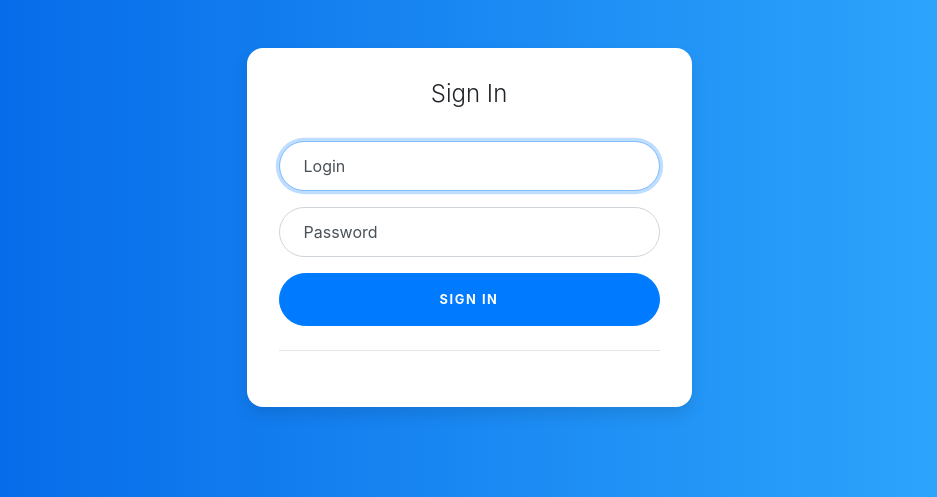
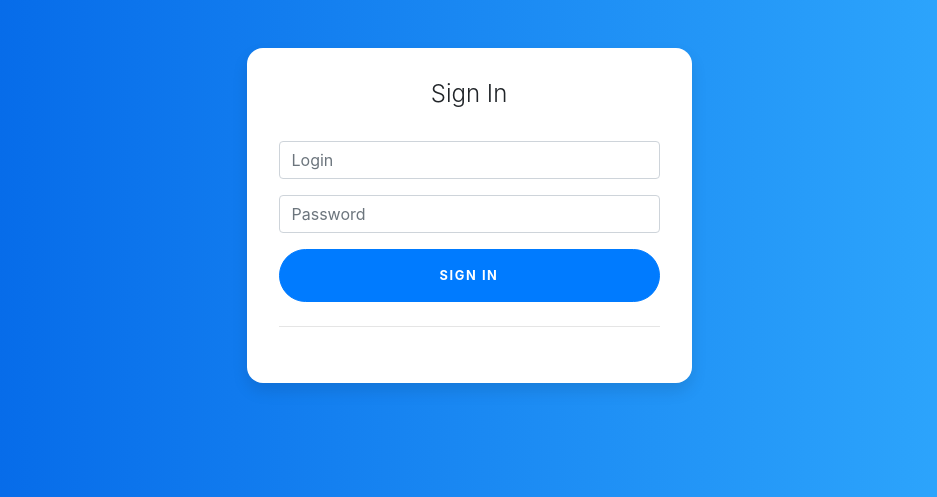
Before and after one commit to BollingR0lling/rmm_system, a Django app: page / in a window 1280 px wide. Shown: the top 497 px of the page, without its empty margins (171-1108 px from the left). Run offline with Django 3.2, Linux system fonts and the light colour scheme; some libraries are stand-ins or nearby versions.

Commit message:
Added custom login and logout

```diff
--- a/mainapp/forms.py
+++ b/mainapp/forms.py
@@ -0,0 +1,30 @@
+import os
+from django.forms import (
+    ValidationError,
+    Form,
+    CharField,
+    TextInput,
+    PasswordInput,
+)
+
+
+class LoginForm(Form):
+    login = CharField(
+        label='',
+        max_length=100,
+        widget=TextInput(attrs={"placeholder": "Login"}),
+    )
+    password = CharField(
+        label='',
+        max_length=100,
+        widget=PasswordInput(attrs={"placeholder": "Password"}),
+    )
+
+    def clean(self):
+        cleaned_data = super().clean()
+        login = cleaned_data.get('login')
+        password = cleaned_data.get('password')
+        if login == os.getenv('ADMIN_LOGIN') and password == os.getenv('ADMIN_PASSWORD'):
+            return login, password
+        else:
+            raise ValidationError('You are not admin')
--- a/mainapp/static/css/login.css
+++ b/mainapp/static/css/login.css
@@ -99,16 +99,6 @@ body {
   color: #777;
 }
 
-.btn-google {
-  color: white;
-  background-color: #ea4335;
-}
-
-.btn-facebook {
-  color: white;
-  background-color: #3b5998;
-}
-
 /* Fallback for Edge
 -------------------------------------------------- */
 
--- a/mainapp/templates/home.html
+++ b/mainapp/templates/home.html
@@ -1,5 +1,6 @@
 <!doctype html>
 {% load static %}
+{% block content %}
 <html lang="en">
   <head>
     <meta charset="utf-8">
@@ -25,7 +26,7 @@
   <input class="form-control form-control-dark w-100" type="text" placeholder="Search" aria-label="Search">
   <ul class="navbar-nav px-3">
     <li class="nav-item text-nowrap">
-      <a class="nav-link" href="#">Sign out</a>
+      <a class="nav-link" href="{% url 'logout' %}">Sign out</a>
     </li>
   </ul>
 </header>
@@ -157,3 +158,5 @@
     <script src="https://cdn.jsdelivr.net/npm/feather-icons@4.28.0/dist/feather.min.js" integrity="sha384-uO3SXW5IuS1ZpFPKugNNWqTZRRglnUJK6UAZ/gxOX80nxEkN9NcGZTftn6RzhGWE" crossorigin="anonymous"></script><script src="https://cdn.jsdelivr.net/npm/chart.js@2.9.4/dist/Chart.min.js" integrity="sha384-zNy6FEbO50N+Cg5wap8IKA4M/ZnLJgzc6w2NqACZaK0u0FXfOWRRJOnQtpZun8ha" crossorigin="anonymous"></script><script src="dashboard.js"></script>
   </body>
 </html>
+
+{% endblock %}
--- a/mainapp/templates/login.html
+++ b/mainapp/templates/login.html
@@ -1,4 +1,5 @@
 {% load static %}
+{% load crispy_forms_tags %}
 {% block content %}
 <html lang="en">
 <head>
@@ -17,19 +18,9 @@
             <div class="card card-signin my-5">
                 <div class="card-body">
                     <h5 class="card-title text-center">Sign In</h5>
-                    <form class="form-signin" action="{% url 'home' %}">
+                    <form class="form-signin" method="post">
                         {% csrf_token %}
-                        <div class="form-label-group">
-                            <input type="text" id="inputEmail" class="form-control" placeholder="Login" required
-                                   autofocus>
-                            <label for="inputEmail">Login</label>
-                        </div>
-
-                        <div class="form-label-group">
-                            <input type="password" id="inputPassword" class="form-control" placeholder="Password"
-                                   required>
-                            <label for="inputPassword">Password</label>
-                        </div>
+                        {{ form|crispy }}
                         <button class="btn btn-lg btn-primary btn-block text-uppercase" type="submit">Sign in</button>
                         <hr class="my-4">
                     </form>
--- a/mainapp/urls.py
+++ b/mainapp/urls.py
@@ -1,9 +1,9 @@
 from django.urls import path, include
 from django.contrib.auth import views as auth_views
-from .views import login, home
+from .views import auth, home
 
 urlpatterns = [
-    path('', login, name='login'),
+    path('', auth, name='auth'),
     path('logout/', auth_views.LogoutView.as_view(), name='logout'),
     path('home', home, name='home')
 ]
--- a/mainapp/views.py
+++ b/mainapp/views.py
@@ -1,10 +1,23 @@
 from django.shortcuts import render
 from django.contrib.auth.decorators import login_required
+from django.contrib.auth.models import User
+from django.contrib.auth import authenticate, login
+from django.http import HttpResponseRedirect
+from .forms import LoginForm
 
 
-def login(request):
-    return render(request, 'login.html')
+def auth(request):
+    form = LoginForm(request.POST or None)
+    if form.is_valid():
+        username = form.data.get('login')
+        password = form.data.get('password')
+        if User.objects.filter(username=username, is_superuser=True):
+            user = authenticate(username=username, password=password)
+            login(request, user, backend='django.contrib.auth.backends.ModelBackend')
+            return HttpResponseRedirect('/home')
+    return render(request, 'login.html', {'form': form})
 
 
+@login_required
 def home(request):
     return render(request, 'home.html')
```
Also changed, not shown: RMM_system/settings.py (+7 -2 lines).
